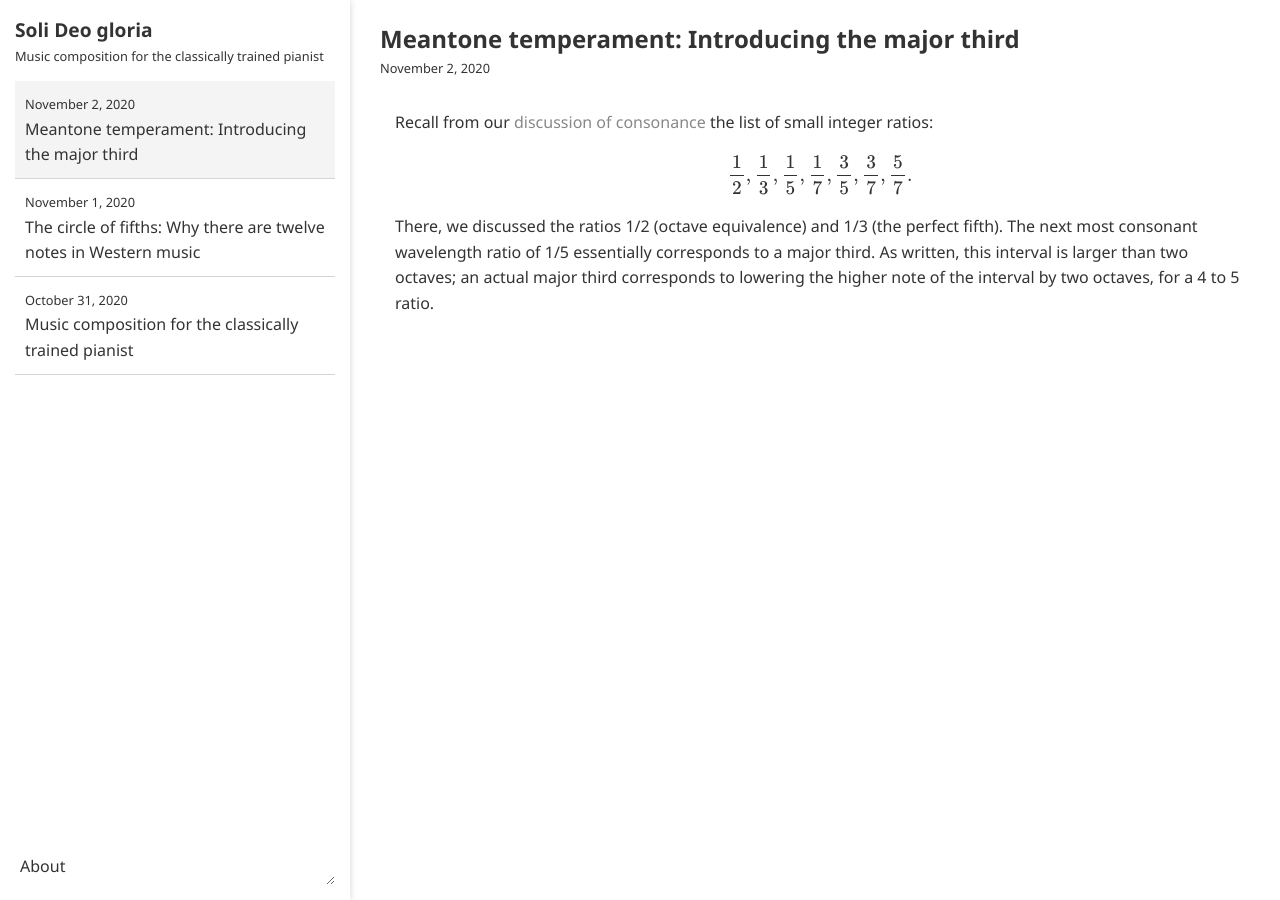
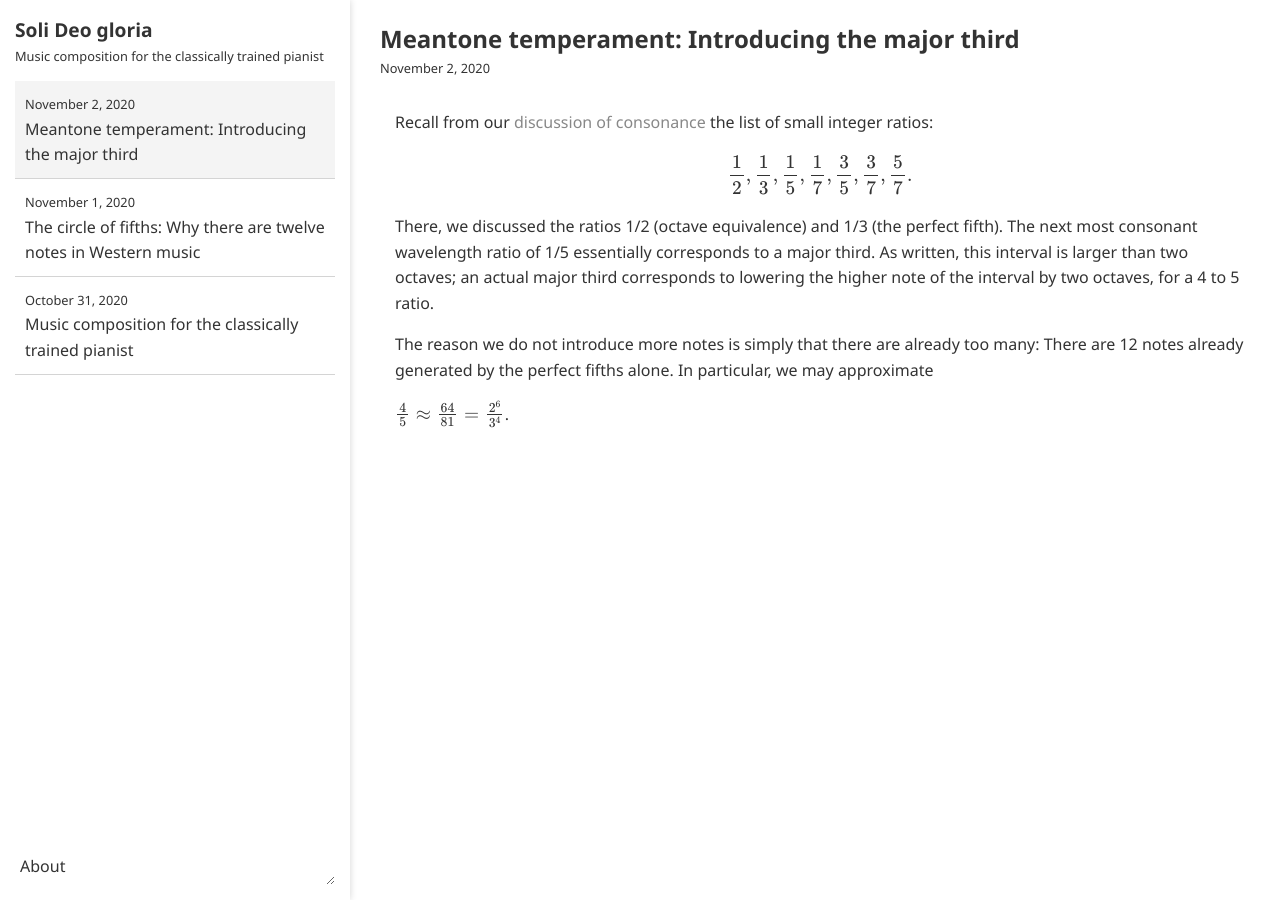
Before and after one commit to ansyblenetwork/sdg, a Jekyll site: the page built from _posts/2020-11-02-meantone-temperament-introducing-the-major-third.md, in a window 1280 px wide. Built offline with Jekyll 4.4.1, drawn with Linux system fonts in a browser that asks for light colours; formulas are drawn with MathJax 3.

Commit message:
Update 2020-11-02-meantone-temperament-introducing-the-major-third.md

```diff
--- a/_posts/2020-11-02-meantone-temperament-introducing-the-major-third.md
+++ b/_posts/2020-11-02-meantone-temperament-introducing-the-major-third.md
@@ -7,3 +7,7 @@
 $$\frac{1}{2}, \frac{1}{3}, \frac{1}{5}, \frac{1}{7}, \frac{3}{5}, \frac{3}{7}, \frac{5}{7}.$$
 
 There, we discussed the ratios 1/2 (octave equivalence) and 1/3 (the perfect fifth). The next most consonant wavelength ratio of 1/5 essentially corresponds to a major third. As written, this interval is larger than two octaves; an actual major third corresponds to lowering the higher note of the interval by two octaves, for a 4 to 5 ratio.
+
+The reason we do not introduce more notes is simply that there are already too many: There are 12 notes already generated by the perfect fifths alone. In particular, we may approximate
+
+$$\frac{4}{5} \approx \frac{64}{81} = \frac{2^6}{3^4}$$.
```
